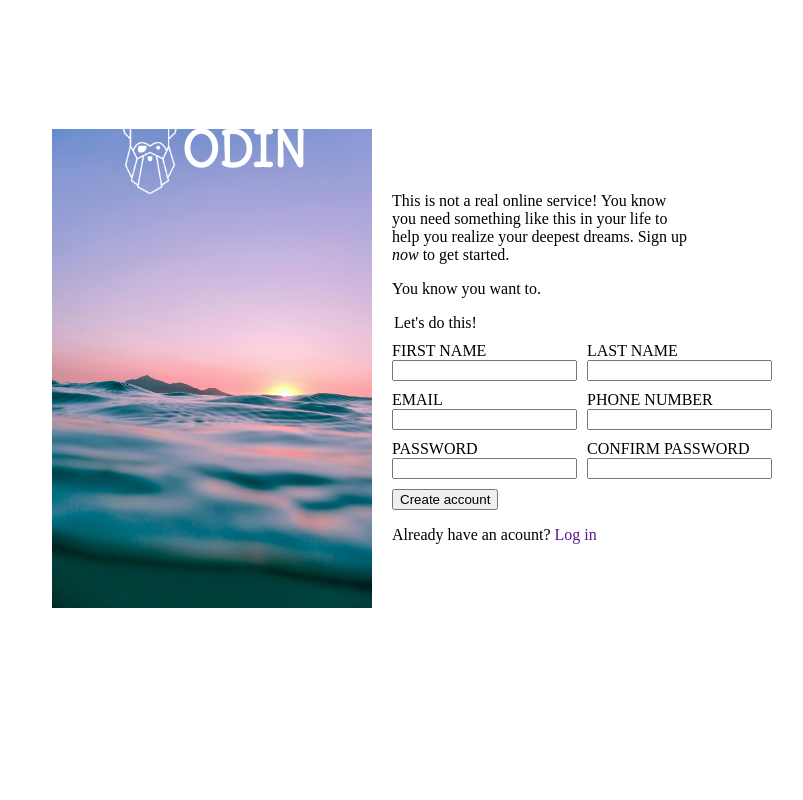
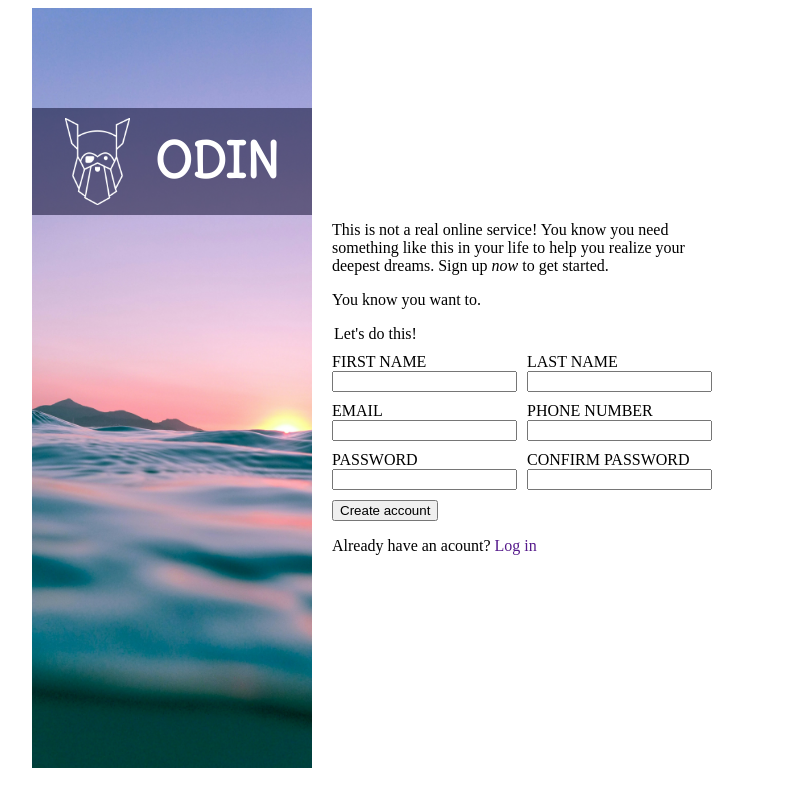
Before and after one commit to Adrian-Koh/signup-form, a plain HTML site: page index.html in a window 1280 px wide. Shown: the whole page, without its empty margins (258-1061 px from the left). Drawn offline with Linux system fonts and the light colour scheme.

Commit message:
Resize background image correctly

```diff
--- a/styles.css
+++ b/styles.css
@@ -21,17 +21,17 @@ body {
 }
 
 .image-container {
-    width: 25vw;
-    height: 90vh;
+    width: 50vw;
+    height: 95vh;
     background: url(images/ocean.jpg) no-repeat center center;
-    background-size: contain;
+    background-size: auto 100%;
     background-repeat: no-repeat;
     position: relative;
 }
 
 .form-container {
     padding: 20px;
-    width: 300px;
+    width: 100%;
 }
 
 a {
@@ -53,8 +53,11 @@ a {
     display: flex;
     align-items: center;
     justify-content: center;
+    gap: 25px;
+    padding: 10px;
     position: absolute;
     top: 100px;
+    background: rgb(2, 3, 36, 0.5);
 }
 
 .logo-text {
@@ -65,5 +68,5 @@ a {
 }
 
 .logo-img {
-    width: 20%;
+    width: 25%;
 }
```
